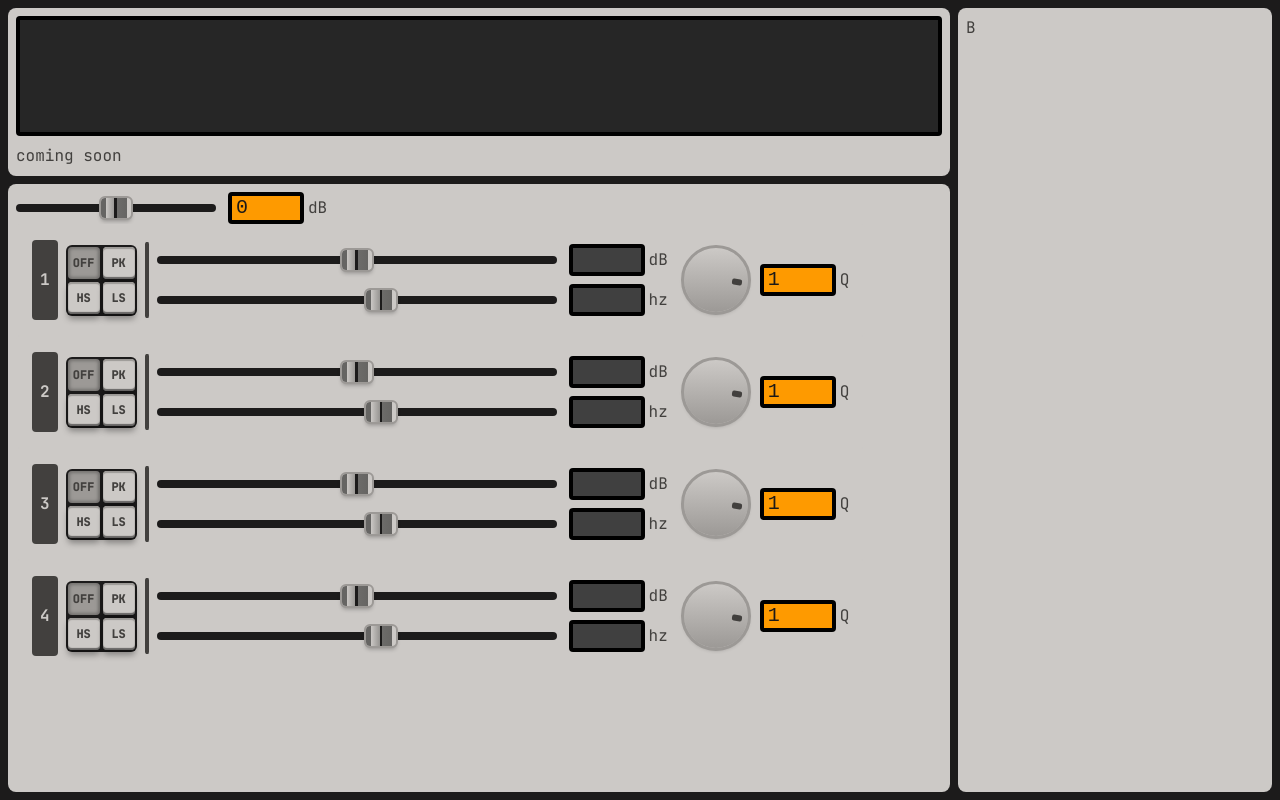
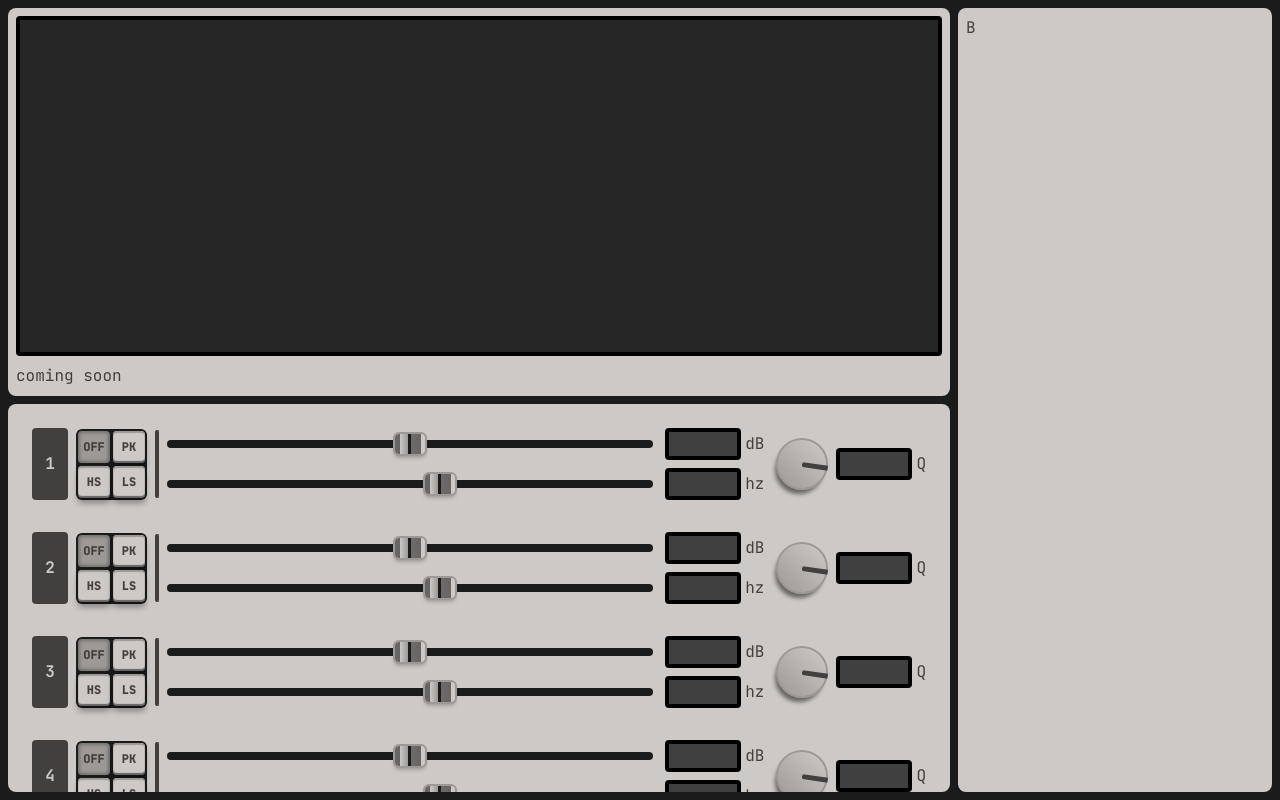
Before and after one commit to gabors0/peq, a SvelteKit app: page / in a window 1280 px wide. Built offline with nearby package versions, Linux system fonts and the light colour scheme; a web font is replaced by a local one.

Commit message:
feat: finish knob design + fix grid layout

```diff
--- a/src/lib/components/ControlRow.svelte
+++ b/src/lib/components/ControlRow.svelte
@@ -14,13 +14,13 @@
 	import Knob from "$lib/components/Knob.svelte";
 </script>
 
-<div class="bg-fg rounded-sm p-4 gap-2 inline-flex items-center">
-    <div class="font-bold text-fg bg-text px-2 self-stretch flex items-center rounded-sm">{rowNo}</div>
+<div class="bg-fg rounded-sm p-4 gap-2 flex items-center">
+    <div class="font-bold text-fg bg-text px-2 self-stretch w-9 flex justify-center items-center rounded-sm">{rowNo}</div>
 	<ModeBtns id={`mode-${rowNo}`} bind:value={selectedMode} />
     <span class="border-l border-3 my-0.5 rounded-md self-stretch border-text"></span>
-	<div class="flex flex-col gap-2">
-		<Slider mode="gain" id={`slider-G-${rowNo}`} width={400} disabled={selectedMode === 'off'} />
-		<Slider mode="freq" id={`slider-F-${rowNo}`} width={400} disabled={selectedMode === 'off'} />
+	<div class="flex flex-col gap-2 flex-1 min-w-0">
+		<Slider mode="gain" id={`slider-G-${rowNo}`} disabled={selectedMode === 'off'} />
+		<Slider mode="freq" id={`slider-F-${rowNo}`} disabled={selectedMode === 'off'} />
 	</div>
-	<Knob bind:value={qVal} label="Q" min={0.1} max={10} step={0.01} angleStart={210} angleEnd={-30} />
+	<Knob bind:value={qVal} label="Q" min={0.1} max={10} step={0.01} angleStart={210} angleEnd={-30} disabled={selectedMode === 'off'} />
 </div>
--- a/src/lib/components/Knob.svelte
+++ b/src/lib/components/Knob.svelte
@@ -51,7 +51,7 @@
 			indicatorX = indicator.x;
 			indicatorY = indicator.y;
 			indicatorAngle = indicator.angle;
-			value = parseFloat((_knob.val()).toFixed(2));
+			value = parseFloat(_knob.val().toFixed(2));
 		});
 
 		setupKnob(knob, containerEl);
@@ -61,10 +61,7 @@
 <div class="flex flex-row items-center gap-x-1">
 	<div class="ui-knob-container {className}" bind:this={containerEl}>
 		<div class="ui-knob ui-knob-shadow"></div>
-	<div
-		class="ui-knob-indicator"
-		style="left: {indicatorX}px; top: {indicatorY}px; transform: rotate({-indicatorAngle}deg);"
-	></div>
+		<div class="ui-knob-indicator" style="transform: rotate({-indicatorAngle}deg);"></div>
 		<input
 			bind:this={inputEl}
 			type="range"
@@ -83,22 +80,28 @@
 			{...rest}
 		/>
 	</div>
-<Display {label} content={String(value)} {disabled} />
+	<Display {label} content={String(value)} isOff={disabled} />
 </div>
 
 <style>
 	@reference "../../routes/layout.css";
 	.ui-knob-container {
-	    @apply relative w-20 h-20 overflow-hidden select-none;
+		@apply relative h-20 w-20 select-none;
+		zoom: 0.75;
 	}
 
 	.ui-knob {
-	    @apply absolute top-1/2 left-1/2 w-16 h-16 rounded-[50%] -mt-8 -ml-8 outline-3 outline-checked;
-		background: linear-gradient(-180deg, #CCC9C6 0%, #9C9996 100%);
-		box-shadow: 0 2px 4px rgba(0, 0, 0, 0.3);
+		@apply absolute top-1/2 left-1/2 -mt-8 -ml-8 h-16 w-16 rounded-[50%] outline-3 outline-checked;
+		background: linear-gradient(to bottom left, #ccc9c6 0%, #9c9996 100%);
+		box-shadow: -4px 8px 6px rgba(0, 0, 0, 0.5);
 	}
 
 	.ui-knob-indicator {
-	    @apply absolute w-2.5 h-1.5 bg-text -ml-1.5 -mt-1 rounded-xs;
+		@apply absolute h-1.5 rounded-l-full bg-text;
+		top: 50%;
+		left: 50%;
+		width: 34px;
+		margin-top: -3px;
+		transform-origin: 0% 50%;
 	}
 </style>
--- a/src/lib/components/ModeBtns.svelte
+++ b/src/lib/components/ModeBtns.svelte
@@ -11,7 +11,7 @@
 	const modes = ['off', 'pk', 'hs', 'ls'] as const;
 </script>
 
-<div class="inline-grid grid-cols-2 gap-0.75 p-0.5 rounded-md bg-bg">
+<div class="inline-grid shrink-0 grid-cols-2 gap-0.75 p-0.5 rounded-md bg-bg">
 	{#each modes as mode}
 		<label class="btn flex items-center justify-center w-8 h-8 rounded-sm text-xs font-black uppercase text-text bg-fg cursor-pointer select-none" for="{id}-{mode}">
 			<input
--- a/src/lib/components/Slider.svelte
+++ b/src/lib/components/Slider.svelte
@@ -45,8 +45,7 @@
 		{min}
 		{max}
 		{step}
-		style="width: {width}px;"
-		class="h-2 mr-2 rounded-full bg-bg outline-0"
+		class="h-2 mr-2 flex-1 min-w-0 rounded-full bg-bg outline-0"
 		type="range"
 		{name}
 		{id}
--- a/src/routes/+page.svelte
+++ b/src/routes/+page.svelte
@@ -3,7 +3,7 @@
 	import Slider from '$lib/components/Slider.svelte';
 </script>
 
-<div class="min-h-screen grid grid-cols-[3fr_1fr] gap-2 p-2 bg-bg font-jbmono text-text">
+<div class="fixed inset-0 grid grid-cols-[3fr_1fr] grid-rows-2 gap-2 p-2 bg-bg font-jbmono text-text">
     <div class="bg-fg flex flex-col rounded-lg gap-2 p-2">
         <div class="p-1 flex h-full rounded-sm bg-black">
             <span class="flex flex-1 items-center justify-center font-doto text-xl px-1 leading-6 bg-neutral-800 text-stone-900">
@@ -12,14 +12,17 @@
         </div>
         coming soon
     </div>
-    <div class="bg-fg p-2 row-span-2 rounded-lg">B</div>
-    <div class="bg-fg p-2 rounded-lg">
-        <div class="flex flex-col">
-            <Slider orientation="vertical"/>
-        </div>
+    <div class="bg-fg row-span-2 p-2 rounded-lg">B</div>
+    <div class="bg-fg p-2 rounded-lg overflow-y-auto overflow-x-hidden">
         <ControlRow rowNo={1} />
         <ControlRow rowNo={2} />
         <ControlRow rowNo={3} />
         <ControlRow rowNo={4} />
+        <ControlRow rowNo={5} />
+        <ControlRow rowNo={6} />
+        <ControlRow rowNo={7} />
+        <ControlRow rowNo={8} />
+        <ControlRow rowNo={9} />
+        <ControlRow rowNo={10} />
     </div>
 </div>
```
Lines whose indentation alone changed are shown as unchanged.
